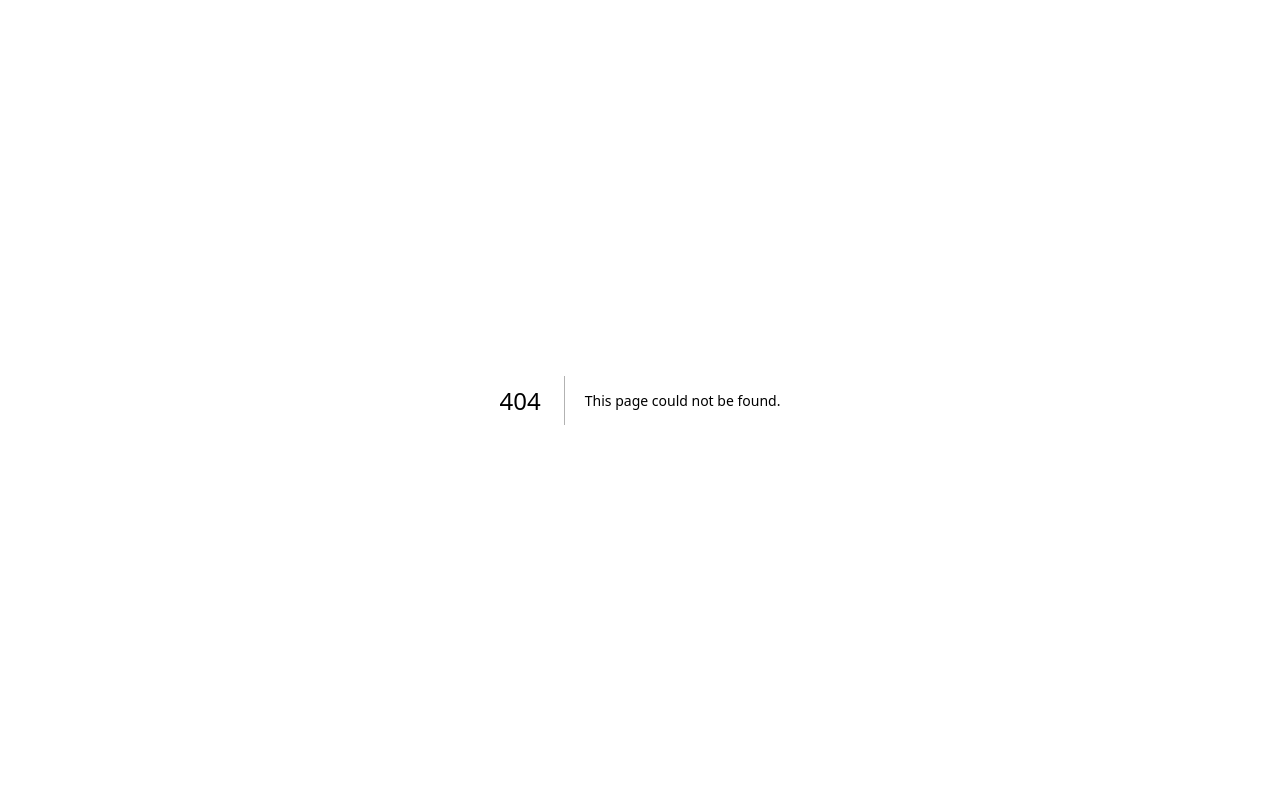
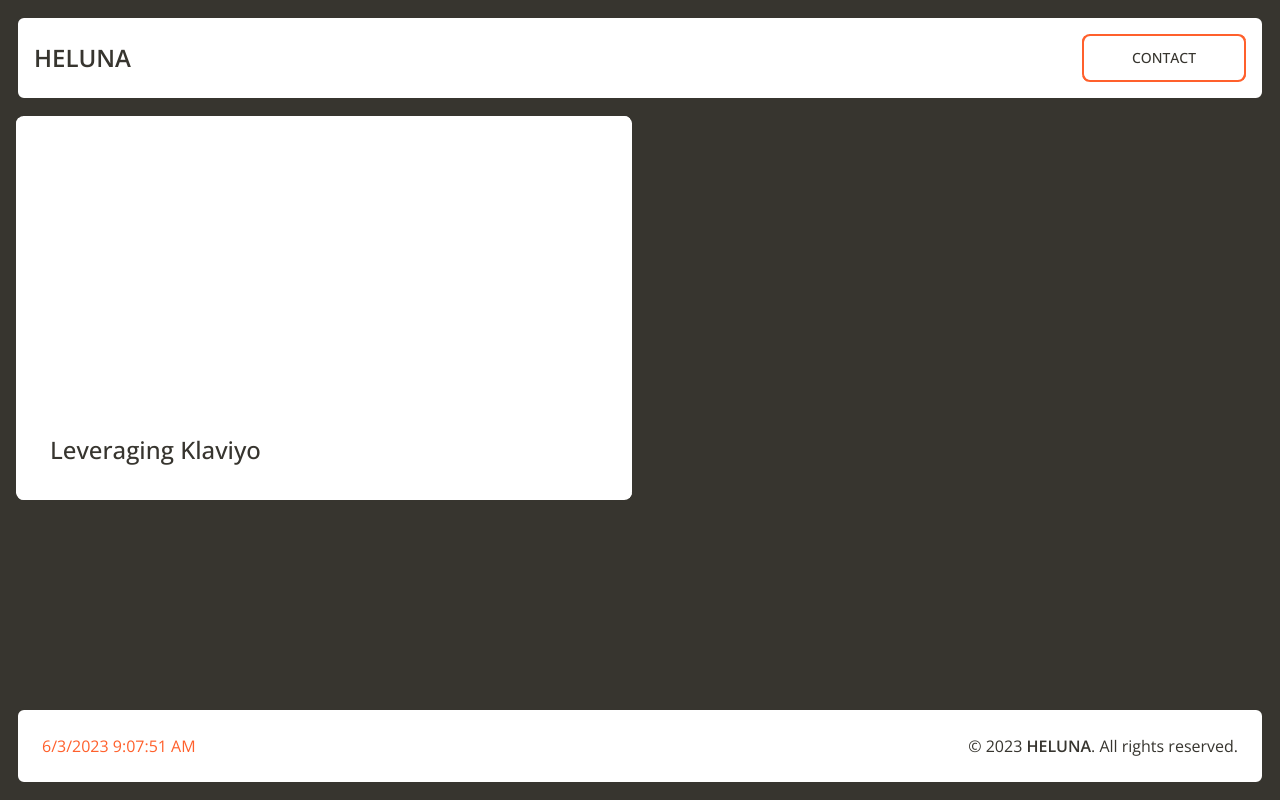
Before and after one commit to henrynavntoft/heluna, a Next.js app: page /blog in a window 1280 px wide. Before the commit this address had no page. Built offline with nearby package versions, Linux system fonts and the light colour scheme.

Commit message:
ADDED BLOG POST

```diff
--- a/src/components/CardComponent.jsx
+++ b/src/components/CardComponent.jsx
@@ -3,7 +3,6 @@ import React from "react";
 const CardComponent = ({ href, title, description, buttonText, svgPath }) => (
   <a
     href={href}
-    target="_blank"
     className="group relative block h-96 sm:h-96 lg:h-96 text-primary"
   >
     <span className="absolute inset-0 border-2 border-dashed border-secondary rounded-lg"></span>
--- /dev/null
+++ b/src/pages/blog.jsx
@@ -0,0 +1,21 @@
+import React from "react";
+import Layout from "@/components/Layout";
+import CardComponent from "@/components/CardComponent";
+
+const blog = () => {
+  return (
+    <Layout>
+      <section className="grid grid-cols-1 md:grid-cols-1 lg:grid-cols-2 gap-4">
+        <CardComponent
+          href="https://amusing-petroleum-66b.notion.site/Leveraging-Klaviyo-for-Effective-Email-Marketing-d4d410622e284378b84ec10602dd05c8?pvs=4"
+          title="Leveraging Klaviyo"
+          description="
+Email marketing is an essential part of a successful digital marketing strategy. It's about more than just sending emails—it's about delivering the right content to the right person at the right time. And one platform that helps businesses achieve this is Klaviyo."
+          buttonText="READ MORE"
+        />
+      </section>
+    </Layout>
+  );
+};
+
+export default blog;
--- a/src/pages/index.jsx
+++ b/src/pages/index.jsx
@@ -22,7 +22,7 @@ export default function Home() {
             buttonText="GO TO LINKEDIN"
           />
           <CardComponent
-            href=""
+            href="/blog"
             title="Blog"
             description="Explore my blog for insights into the latest trends in front-end development and digital marketing. Engage with my thoughts and perspectives on the evolving tech landscape."
             buttonText="READ MY BLOG"
```
